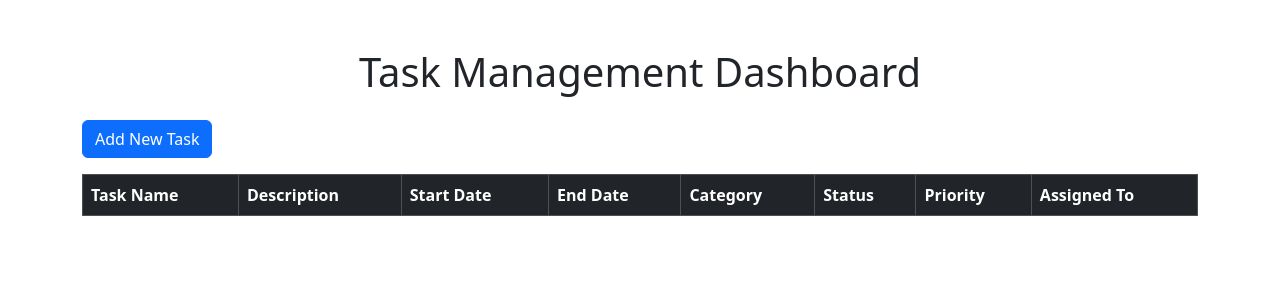
After one commit to noshinrahman11/Task-Management-Software, a Flask app: template templates/dashboard.html in a window 1280 px wide. The commit adds this page. Shown: the top 300 px of the page. Run offline with Flask 3, Linux system fonts and the light colour scheme; the template is opened without the code that fills it, so the values that code supplies are empty.

Commit message:
Created basic dashboard with add task form

```diff
--- a/app.py
+++ b/app.py
@@ -1,5 +1,5 @@
 from flask import Flask, render_template, url_for, redirect, request, flash
-from flask_login import login_required, login_user, logout_user
+from flask_login import login_required, login_user, logout_user, current_user
 from flaskwebgui import FlaskUI
 from __init__ import create_app
 from models import User, Task, Project
@@ -21,7 +21,6 @@ with app.app_context():
     init_db()
 
 @app.route('/')
-@login_required
 def index():
     return render_template("index.html")
 
@@ -36,7 +35,7 @@ def login():
         user = User.query.filter((User.username == username) | (User.email == username)).first()
         if user and user.check_password(password_hash):
             login_user(user)
-            return redirect(url_for('index'))
+            return redirect(url_for('dashboard'))
         else:
             flash('Invalid username or password', category='error')
     return render_template('login.html')
@@ -68,9 +67,34 @@ def register():
             db_sessions.commit()
             login_user(new_user)  # Log in the new user automatically
             flash('Registration successful! Welcome!', category='success')
-            return redirect(url_for('index'))  # Redirect to the homepage after signup
+            return redirect(url_for('dashboard'))  # Redirect to dashboard after signup
     return render_template('register.html')
 
+@app.route('/dashboard', methods=['GET', 'POST'])
+@login_required
+def dashboard():
+    if request.method == 'POST':
+        # Add new event to user's event list
+        taskName = request.form['taskName']
+        description = request.form['description']
+        startDate = request.form['startDate']
+        dueDate = request.form['dueDate']
+        category = request.form['category']
+        status = request.form['status']
+        priority = request.form['priority']
+
+        new_task = Task(name=taskName, description=description, startDate=startDate, dueDate=dueDate, category=category, status=status, priority=priority, assignedTo=current_user.username)
+         # Create a new task instance and add it to the database
+
+        db_sessions.add(new_task)
+        db_sessions.commit()
+        flash('Task added successfully!', category='success')
+        return render_template("dashboard.html")
+
+    # Retrieve user's tasks from the database
+    # user_tasks = current_user.tasks
+    # return render_template('dashboard.html', tasks=user_tasks, user=current_user)
+    return render_template('dashboard.html', user=current_user)
 
 @app.errorhandler(401)
 def unauthorized(e):
--- /dev/null
+++ b/templates/dashboard.html
@@ -0,0 +1,129 @@
+<!DOCTYPE html>
+<html lang="en">
+<head>
+    <meta charset="UTF-8">
+    <meta name="viewport" content="width=device-width, initial-scale=1.0">
+    <title>Task Management Dashboard</title>
+    <link href="https://cdn.jsdelivr.net/npm/bootstrap@5.3.0-alpha1/dist/css/bootstrap.min.css" rel="stylesheet">
+</head>
+<body>
+    <div class="container mt-5">
+        <h1 class="text-center mb-4">Task Management Dashboard</h1>
+        <button class="btn btn-primary mb-3" data-bs-toggle="modal" data-bs-target="#addTaskModal">Add New Task</button>
+        <table class="table table-bordered table-striped">
+            <thead class="table-dark">
+                <tr>
+                    <th>Task Name</th>
+                    <th>Description</th>
+                    <th>Start Date</th>
+                    <th>End Date</th>
+                    <th>Category</th>
+                    <th>Status</th>
+                    <th>Priority</th>
+                    <th>Assigned To</th>
+                </tr>
+            </thead>
+            <tbody id="taskTableBody">
+                <!-- Rows will be dynamically populated here -->
+            </tbody>
+        </table>
+    </div>
+
+    <!-- Add Task Modal -->
+    <div class="modal fade" id="addTaskModal" tabindex="-1" aria-labelledby="addTaskModalLabel" aria-hidden="true">
+        <div class="modal-dialog">
+            <div class="modal-content">
+                <div class="modal-header">
+                    <h5 class="modal-title" id="addTaskModalLabel">Add New Task</h5>
+                    <button type="button" class="btn-close" data-bs-dismiss="modal" aria-label="Close"></button>
+                </div>
+                <div class="modal-body">
+                    <form id="addTaskForm">
+                        <div class="mb-3">
+                            <label for="taskName" class="form-label">Task Name</label>
+                            <input type="text" class="form-control" id="taskName" required>
+                        </div>
+                        <div class="mb-3">
+                            <label for="description" class="form-label">Description</label>
+                            <input type="text" class="form-control" id="description" required>
+                        </div>
+                        <div class="mb-3">
+                            <label for="startDate" class="form-label">Start Date</label>
+                            <input type="datetime-local" class="form-control" id="startDate" required>
+                        </div>
+                        <div class="mb-3">
+                            <label for="dueDate" class="form-label">Due Date</label>
+                            <input type="datetime-local" class="form-control" id="dueDate" required>
+                        </div>
+                        <!-- FIXME: Add dropdown select box options for category, status, and priority -->
+                        <div class="mb-3">
+                            <label for="category" class="form-label">Category</label>
+                            <input type="text" class="form-control" id="category" required>
+                        </div>
+                        <div class="mb-3">
+                            <label for="status" class="form-label">Status</label>
+                            <input type="text" selectBoxOptions="Work;Personal;Other" class="form-control" id="status" required>
+                        </div>
+                        <div class="mb-3">
+                            <label for="priority" class="form-label">Priority</label>
+                            <input type="text" selectBoxOptions="Low;Medium;High" class="form-control" id="priority" required>
+                        </div>
+                        <div class="mb-3">
+                            <label for="assignedTo" class="form-label">Assigned To</label>
+                            <input type="text" class="form-control" id="assignedTo" required>
+                        </div>
+                        <button type="submit" class="btn btn-primary">Add Task</button>
+                    </form>
+                </div>
+            </div>
+        </div>
+    </div>
+
+    <script>
+        // const tasks = [
+        //     { taskName: "Task 1", description:"First task, yay", startDate:"2023-09-025", dueDate: "2023-10-01", category: "Work", status: "Pending", priority: "High", assignedTo: "admin" },
+        //     { taskName: "Task 2", description:"Second task :)", startDate:"2023-09-025", dueDate: "2023-10-05", category: "Personal", status: "Completed", priority: "Low", assignedTo: "admin" }
+        // ];
+
+        const taskTableBody = document.getElementById('taskTableBody');
+
+        function renderTasks() {
+            taskTableBody.innerHTML = '';
+            tasks.forEach(task => {
+                const row = document.createElement('tr');
+                row.innerHTML = `
+                    <td>${task.taskName}</td>
+                    <td>${task.description}</td>
+                    <td>${task.startDate}</td>
+                    <td>${task.dueDate}</td>
+                    <td>${task.category}</td>
+                    <td>${task.status}</td>
+                    <td>${task.priority}</td>
+                    <td>${task.assignedTo}</td>
+                `;
+                taskTableBody.appendChild(row);
+            });
+        }
+
+        document.getElementById('addTaskForm').addEventListener('submit', function(event) {
+            event.preventDefault();
+            const newTask = {
+                taskName: document.getElementById('taskName').value,
+                dueDate: document.getElementById('dueDate').value,
+                category: document.getElementById('category').value,
+                status: document.getElementById('status').value,
+                priority: document.getElementById('priority').value,
+                assignedTo: document.getElementById('assignedTo').value
+            };
+            tasks.push(newTask);
+            renderTasks();
+            document.getElementById('addTaskForm').reset();
+            const addTaskModal = new bootstrap.Modal(document.getElementById('addTaskModal'));
+            addTaskModal.hide();
+        });
+
+        renderTasks();
+    </script>
+    <script src="https://cdn.jsdelivr.net/npm/bootstrap@5.3.0-alpha1/dist/js/bootstrap.bundle.min.js"></script>
+</body>
+</html>
--- a/templates/index.html
+++ b/templates/index.html
@@ -5,8 +5,12 @@
 </head>
 
 <body>
-<h1>Task Management</h1>
+<h1>Welcome to Task Manager!</h1>
 
+<p>This is a simple task management system.</p>
+
+<button onclick="window.location.href = '/login';">Login</button>
+<button onclick="window.location.href = '/register';">Register</button>
 
 
 <script>
```
Also changed, not shown: models.py (+7 -0 lines).
